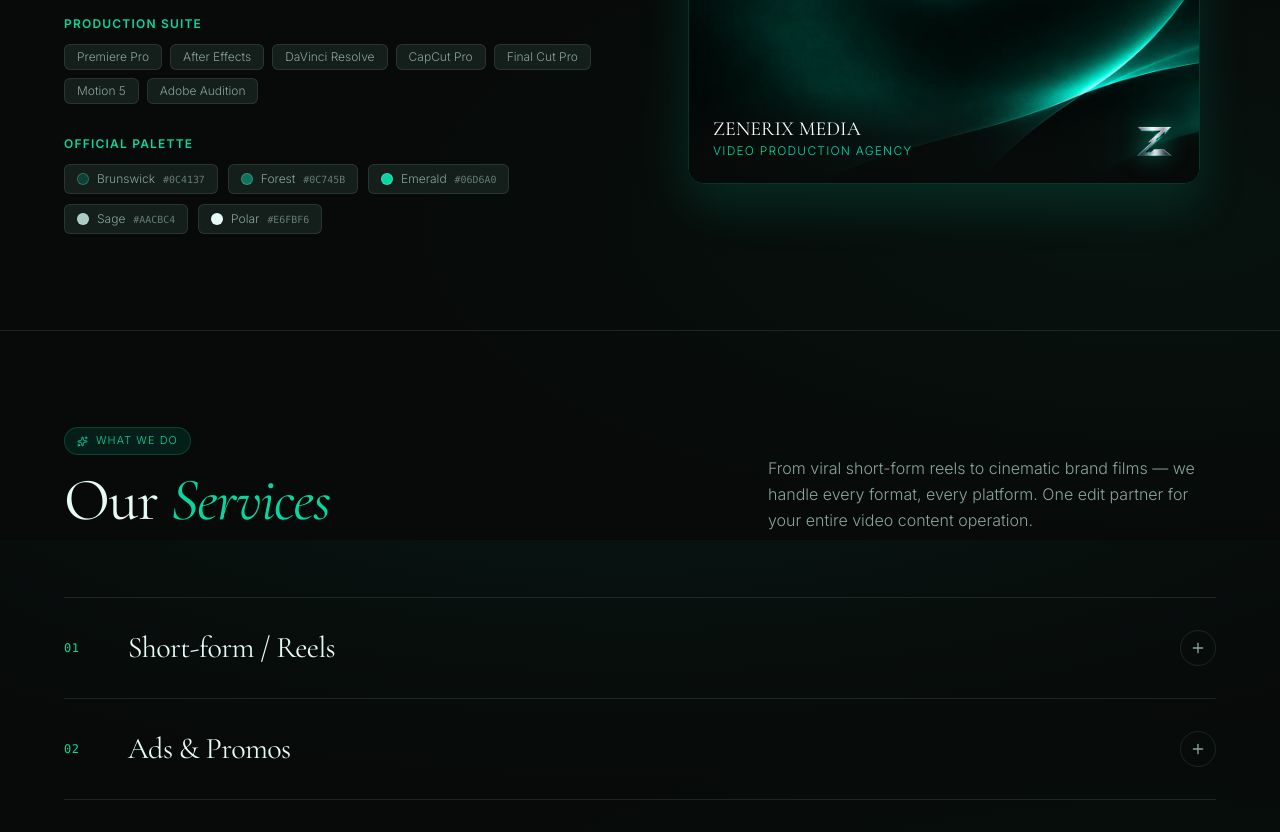
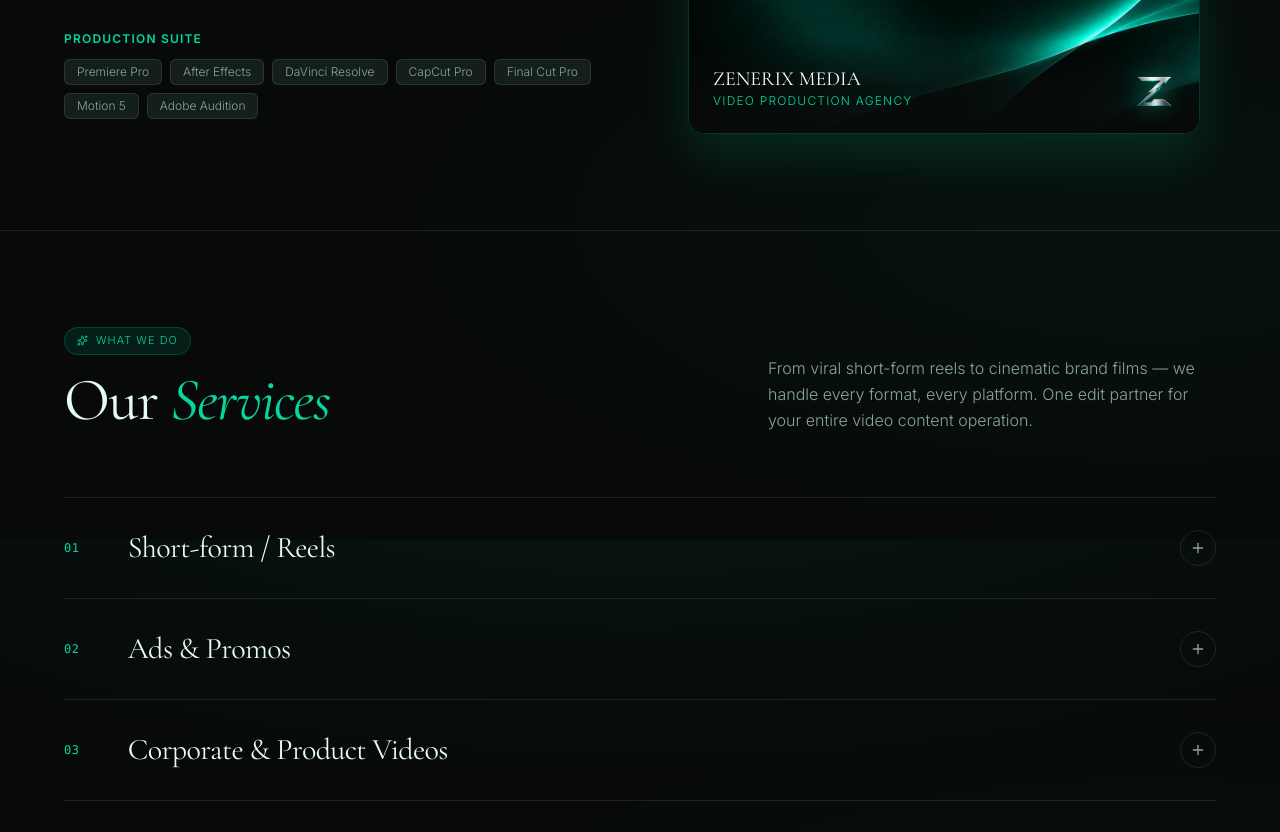
Before and after one commit to SisodiyaTech/Zenerix, a React (Vite) app: page / in a window 1280 px wide. Shown: the part 1860-2692 px from the top of the page. Built offline with nearby package versions, Linux system fonts and the light colour scheme.

Commit message:
feat: remove Official Palette block from About section

```diff
--- a/src/components/AboutSection.jsx
+++ b/src/components/AboutSection.jsx
@@ -12,14 +12,6 @@ gsap.registerPlugin(ScrollTrigger);
 const tools = [
   'Premiere Pro', 'After Effects', 'DaVinci Resolve', 'CapCut Pro',
   'Final Cut Pro', 'Motion 5', 'Adobe Audition',
-];
-
-const palette = [
-  { name: 'Brunswick', hex: '#0C4137' },
-  { name: 'Forest', hex: '#0C745B' },
-  { name: 'Emerald', hex: '#06D6A0' },
-  { name: 'Sage', hex: '#AACBC4' },
-  { name: 'Polar', hex: '#E6FBF6' },
 ];
 
 export default function AboutSection() {
@@ -102,7 +94,7 @@ export default function AboutSection() {
             <p className="text-xs font-semibold uppercase tracking-widest text-[#06D6A0] mb-3">
               Production Suite
             </p>
-            <div className="flex flex-wrap gap-2 mb-8">
+            <div className="flex flex-wrap gap-2">
               {tools.map((tool) => (
                 <span
                   key={tool}
@@ -111,28 +103,6 @@ export default function AboutSection() {
                   {tool}
                 </span>
               ))}
-            </div>
-
-            {/* Official Palette */}
-            <div>
-              <p className="text-xs font-semibold uppercase tracking-widest text-[#06D6A0] mb-3">
-                Official Palette
-              </p>
-              <div className="flex flex-wrap gap-2.5">
-                {palette.map((c) => (
-                  <div
-                    key={c.hex}
-                    className="flex items-center gap-2 text-xs bg-[#141E1B] border border-[#E6FBF6]/10 px-3 py-1.5 rounded-md text-[#8AA49E]"
-                  >
-                    <span
-                      className="w-3 h-3 rounded-full border border-white/20"
-                      style={{ backgroundColor: c.hex }}
-                    />
-                    <span>{c.name}</span>
-                    <code className="text-[0.62rem] opacity-70">{c.hex}</code>
-                  </div>
-                ))}
-              </div>
             </div>
           </div>
 
```
